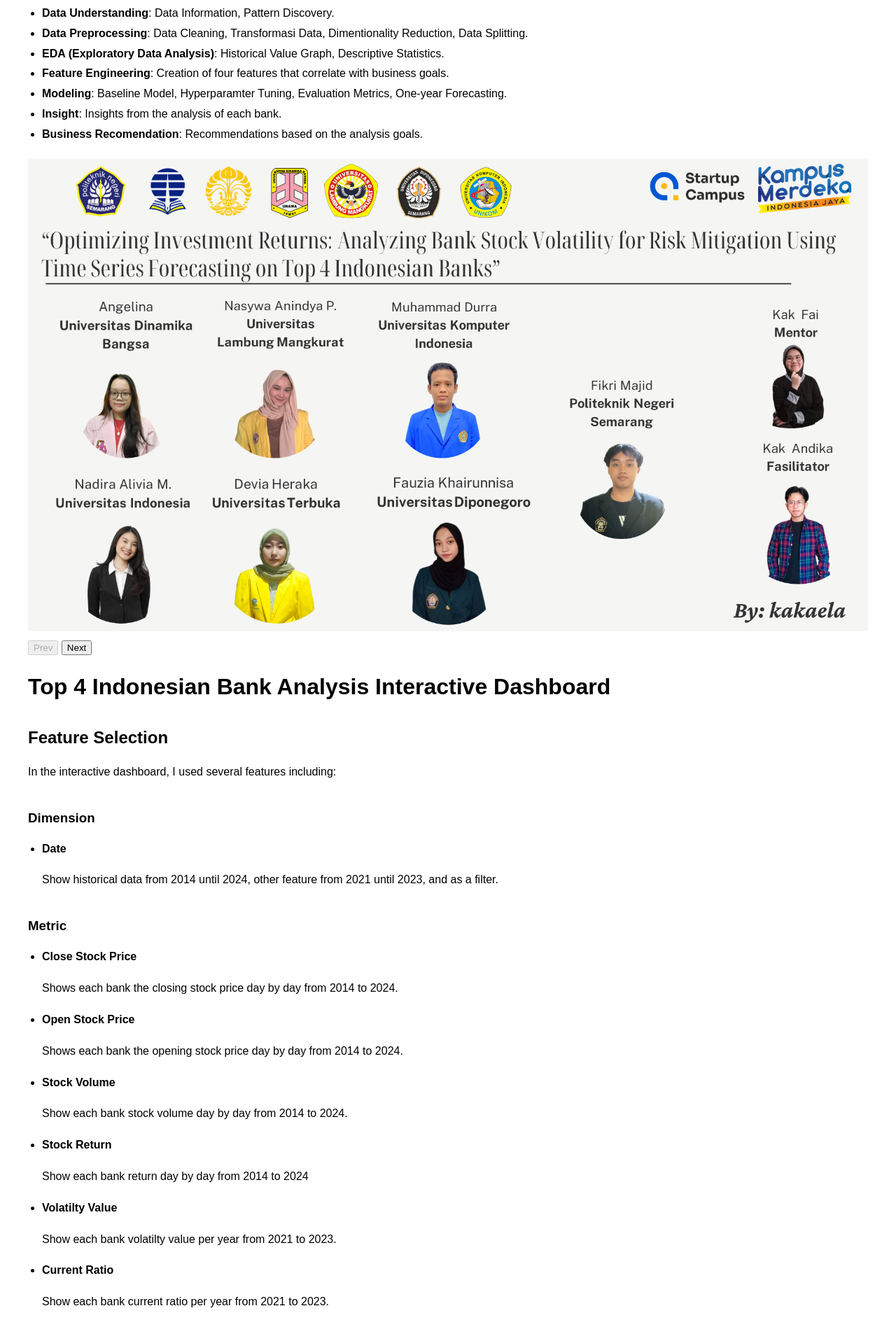
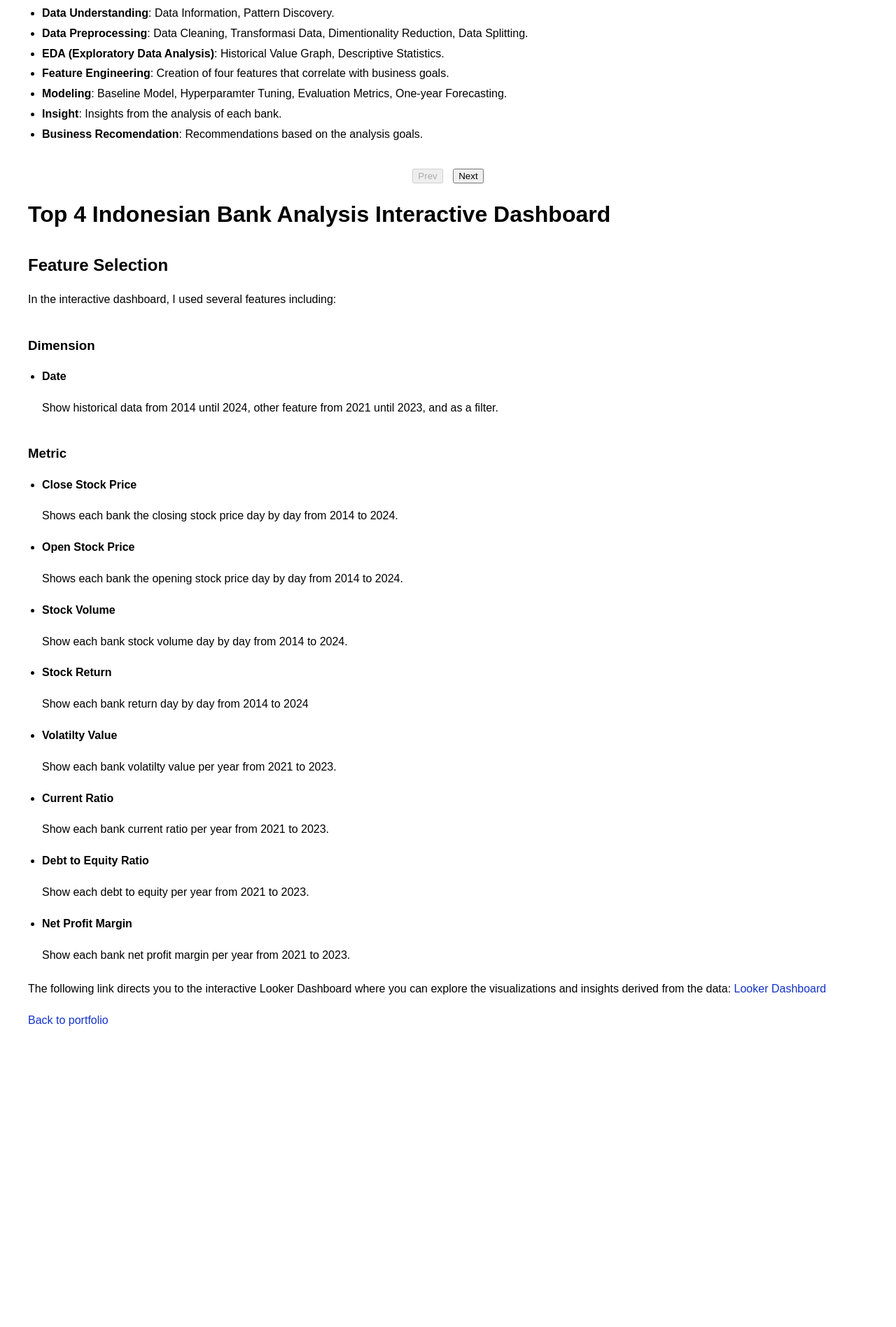
Before and after one commit to WahyuTomo14/portfolio_wahyu, a Jekyll site: the page built from projects/Top4Bank.html, in a window 1280 px wide. Shown: the part 630-2526 px from the top of the page at 70% size. Built offline with Jekyll 4.4.1, drawn with Linux system fonts in a browser that asks for light colours; a script that is not in the unit is left out; after the commit the page ends 2103 px from its top, so only the background shows below that.

Commit message:
fix carousel image style

```diff
--- a/css/styles.css
+++ b/css/styles.css
@@ -162,22 +162,24 @@
 /* carousel */
 .carousel-container {
     overflow: hidden;
-    width: 100%; /* Adjust this width as needed */
-    white-space: nowrap; /* Ensure slides stay in one line */
+    width: 100%;
 }
 
 .carousel-slide {
-    display: inline-block;
-    scroll-snap-align: start;
-    max-width: 100%;
-    height: auto;
-    overflow: hidden;
+    display: none;
     text-align: center;
-    white-space: normal; /* Allow content to wrap within slides */
 }
 
 .carousel-slide img {
     max-width: 100%;
     height: auto;
-    display: block; /* Use block display to prevent inline spacing issues */
 }
+
+.carousel-controls {
+    text-align: center;
+    margin-top: 10px;
+}
+
+.carousel-controls button {
+    margin: 0 5px;
+}
```
